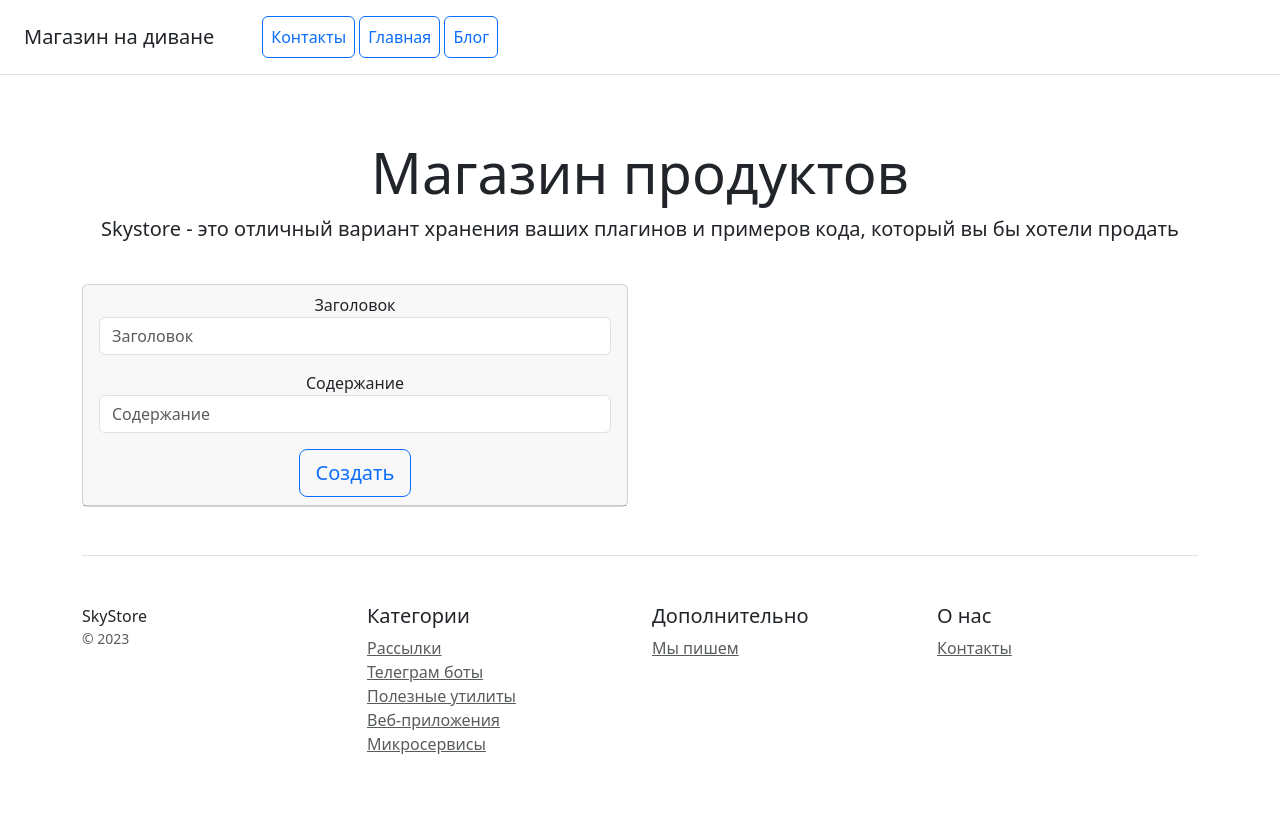
After one commit to Kirill-Taras/Online_store, a Django app: page /blog/create in a window 1280 px wide. The commit adds this page. Run offline with Django 5.2, Linux system fonts and the light colour scheme.

Commit message:
Создать шаблоны для создания и просмотра списка

```diff
--- /dev/null
+++ b/catalog/templates/catalog/blog_form.html
@@ -0,0 +1,25 @@
+{% extends 'catalog/base.html' %}
+{% block content%}
+<div class="row text-center">
+    <div class="col-6">
+        <div class="card">
+            <div class="card-header">
+                <form method="post" action="" class="form-floating">
+                    {% csrf_token %}
+                    <div class="mb-3">
+                        <label for="title">Заголовок</label>
+                        <input type="text" name="title" class="form-control" id="title" placeholder="Заголовок"
+                               required>
+                    </div>
+                    <div class="mb-3">
+                        <label for="content">Содержание</label>
+                        <input type="text" name="content" class="form-control" id="content"
+                               placeholder="Содержание" required>
+                    </div>
+                    <button type="submit" class="btn btn-lg btn-block btn-outline-primary">Создать</button>
+                </form>
+            </div>
+        </div>
+    </div>
+</div>
+{% endblock %}
--- a/catalog/templates/catalog/blog_list.html
+++ b/catalog/templates/catalog/blog_list.html
@@ -2,6 +2,7 @@
 {% block content%}
 {% load my_tags %}
 <div class="row text-center">
+        <a href="{% url 'catalog:blog_create' %}" class="bth bth-primary">Создать блог</a>
     {% for object in object_list %}
         <div class="col-4">
             <div class="card mb-4 box-shadow">
--- a/catalog/urls.py
+++ b/catalog/urls.py
@@ -1,5 +1,5 @@
 from django.urls import path
-from catalog.views import ProductListView, ContactsView, ProductDetailView, BlogListView
+from catalog.views import ProductListView, ContactsView, ProductDetailView, BlogListView, BlogCreateView
 from catalog.apps import CatalogConfig
 
 app_name = CatalogConfig.name
@@ -8,5 +8,6 @@ urlpatterns = [
     path("", ProductListView.as_view(), name="product_list"),
     path("contacts/", ContactsView.as_view(), name="contacts"),
     path("product/<int:pk>", ProductDetailView.as_view(), name="product_detail"),
-    path("blog/", BlogListView.as_view(), name="blog_list")
+    path("blog/", BlogListView.as_view(), name="blog_list"),
+    path("blog/create", BlogCreateView.as_view(), name="blog_create"),
 ]
--- a/catalog/views.py
+++ b/catalog/views.py
@@ -60,10 +60,11 @@ class ProductDetailView(DetailView):
 #     }
 #     return render(request, "catalog/product_detail.html", context)
 
-# class BlogCreateView(CreateView):
-#     model = Blog
-#     fields = ("title", "is_published")
-#     success_url = reverse_lazy("catalog:blog)
-
 class BlogListView(ListView):
     model = Blog
+
+
+class BlogCreateView(CreateView):
+    model = Blog
+    fields = ("title", "content")
+    success_url = reverse_lazy("catalog:blog_list")
```
Lines whose indentation alone changed are shown as unchanged.
